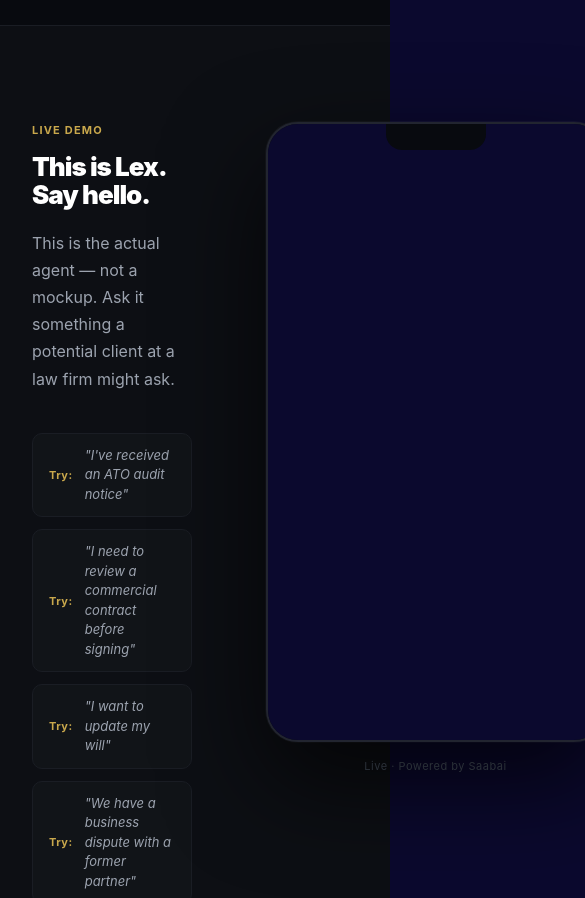
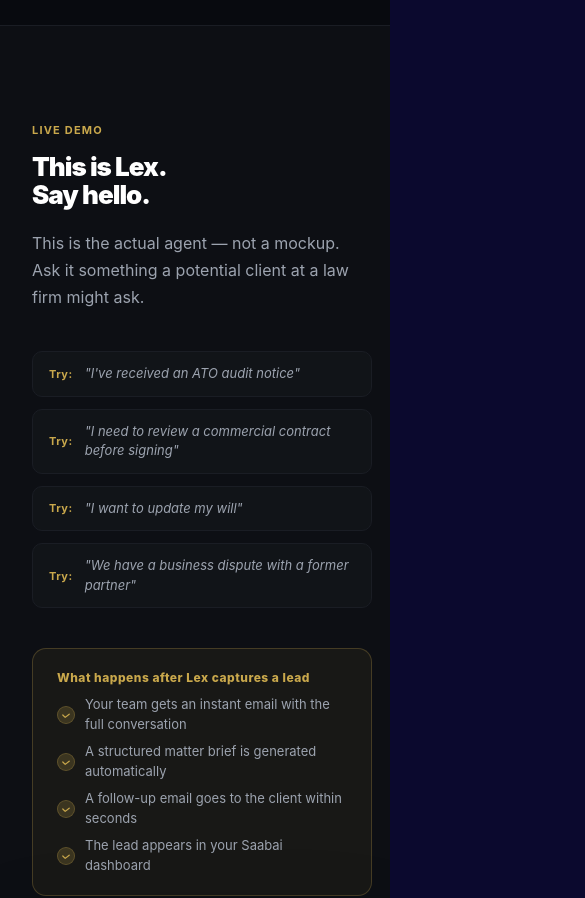
Before and after one commit to sg-satoshi/saabai-site, a Next.js app: page /counsel-backup in a window 390 px wide. Shown: the part 2900-3798 px from the top of the page, 585 px wide, since content can reach past the window. Built offline with nearby package versions, Linux system fonts and the light colour scheme; no server answers.

Commit message:
fix(for-law-firms): stack fixed grids on mobile to remove sideways scroll

```diff
--- a/app/counsel-backup/page.tsx
+++ b/app/counsel-backup/page.tsx
@@ -264,7 +264,14 @@ export default function CounselPage() {
   }
 
   return (
-    <div style={{ background: bg, minHeight: "100vh", color: textPrimary, fontFamily: "'Inter', system-ui, -apple-system, sans-serif" }}>
+    <div style={{ background: bg, minHeight: "100vh", color: textPrimary, fontFamily: "'Inter', system-ui, -apple-system, sans-serif" }} className="lf-root">
+      <style>{`
+        .lf-root { overflow-x: clip; }
+        @media (max-width: 768px) {
+          .lf-stack { grid-template-columns: 1fr !important; gap: 32px !important; }
+          .lf-root [style*="padding: 0 32px"], .lf-root [style*="32px 32px"], .lf-root [style*="80px 32px"] { padding-left: 20px !important; padding-right: 20px !important; }
+        }
+      `}</style>
 
       {/* Nav */}
       <div style={{ borderBottom: "1px solid rgba(255,255,255,0.08)", padding: "0 32px", position: "sticky", top: 0, background: "#0b092e", backdropFilter: "blur(12px)", zIndex: 50 }}>
@@ -346,7 +353,7 @@ export default function CounselPage() {
           </p>
         </div>
 
-        <div style={{ display: "grid", gridTemplateColumns: "repeat(auto-fit, minmax(300px, 1fr))", gap: 24 }}>
+        <div style={{ display: "grid", gridTemplateColumns: "repeat(auto-fit, minmax(min(300px, 100%), 1fr))", gap: 24 }}>
           {PILLARS.map((p, i) => (
             <div key={i} style={{ background: card, border: `1px solid ${border}`, borderRadius: 20, padding: "32px 28px", position: "relative" as const, overflow: "hidden" as const }}>
               <div style={{ position: "absolute" as const, top: 0, left: 0, right: 0, height: 2, background: `linear-gradient(90deg, ${gold}, transparent)` }} />
@@ -365,7 +372,7 @@ export default function CounselPage() {
       {/* Live Demo */}
       <div id="demo" style={{ background: surface, borderTop: `1px solid ${border}`, borderBottom: `1px solid ${border}` }}>
         <div style={{ maxWidth: 1100, margin: "0 auto", padding: "96px 32px" }}>
-          <div style={{ display: "grid", gridTemplateColumns: "1fr 360px", gap: 64, alignItems: "start" }}>
+          <div className="lf-stack" style={{ display: "grid", gridTemplateColumns: "1fr 360px", gap: 64, alignItems: "start" }}>
 
             {/* Left: copy */}
             <div>
@@ -408,7 +415,7 @@ export default function CounselPage() {
 
             {/* Right: phone */}
             <div style={{ display: "flex", flexDirection: "column" as const, alignItems: "center" }}>
-              <div style={{ width: 340, height: 620, background: "#0a0c10", border: `2px solid #222530`, borderRadius: 32, overflow: "hidden", boxShadow: "0 40px 100px rgba(0,0,0,0.7), 0 0 0 1px rgba(255,255,255,0.04)", position: "relative" as const }}>
+              <div style={{ width: 340, maxWidth: "100%", height: 620, background: "#0a0c10", border: `2px solid #222530`, borderRadius: 32, overflow: "hidden", boxShadow: "0 40px 100px rgba(0,0,0,0.7), 0 0 0 1px rgba(255,255,255,0.04)", position: "relative" as const }}>
                 <div style={{ position: "absolute" as const, top: 0, left: "50%", transform: "translateX(-50%)", width: 100, height: 26, background: "#080a0f", borderRadius: "0 0 16px 16px", zIndex: 10 }} />
                 <iframe
                   src="/lex-widget?client=tributumlaw"
@@ -430,7 +437,7 @@ export default function CounselPage() {
           <h2 style={{ fontSize: "clamp(26px, 3.5vw, 40px)", fontWeight: 900, letterSpacing: "-1px", margin: "0 0 16px", color: textPrimary, lineHeight: 1.1 }}>Where Lex earns its keep</h2>
           <p style={{ fontSize: 16, color: textSecondary, maxWidth: 500, margin: 0, lineHeight: 1.7 }}>Lex works across practice areas — the intake process is the same whether it&apos;s tax, property, estates, or commercial work.</p>
         </div>
-        <div style={{ display: "grid", gridTemplateColumns: "repeat(auto-fit, minmax(320px, 1fr))", gap: 20 }}>
+        <div style={{ display: "grid", gridTemplateColumns: "repeat(auto-fit, minmax(min(320px, 100%), 1fr))", gap: 20 }}>
           {USECASES.map((u, i) => (
             <div key={i} style={{ background: card, border: `1px solid ${border}`, borderRadius: 16, padding: "26px 24px" }}>
               <div style={{ display: "inline-block", background: goldDim, border: `1px solid ${goldBorder}`, borderRadius: 6, padding: "3px 10px", marginBottom: 16 }}>
@@ -454,7 +461,7 @@ export default function CounselPage() {
             Lex pays for itself<br />in the first month.
           </h2>
         </div>
-        <div style={{ display: "grid", gridTemplateColumns: "repeat(auto-fit, minmax(300px, 1fr))", gap: 20 }}>
+        <div style={{ display: "grid", gridTemplateColumns: "repeat(auto-fit, minmax(min(300px, 100%), 1fr))", gap: 20 }}>
           {[
             {
               quote: "We were losing at least two quality enquiries a week to after-hours voicemails. Lex captured a $12,000 commercial matter at 10pm on a Sunday. That one matter paid for the year.",
@@ -531,7 +538,7 @@ export default function CounselPage() {
       {/* What's included */}
       <div style={{ background: surface, borderTop: `1px solid ${border}`, borderBottom: `1px solid ${border}` }}>
         <div style={{ maxWidth: 1100, margin: "0 auto", padding: "96px 32px" }}>
-          <div style={{ display: "grid", gridTemplateColumns: "1fr 1fr", gap: 80, alignItems: "start" }}>
+          <div className="lf-stack" style={{ display: "grid", gridTemplateColumns: "1fr 1fr", gap: 80, alignItems: "start" }}>
             <div>
               <p style={{ fontSize: 11, color: gold, letterSpacing: "1.2px", textTransform: "uppercase" as const, fontWeight: 700, margin: "0 0 14px" }}>What&apos;s included</p>
               <h2 style={{ fontSize: "clamp(26px, 3.5vw, 40px)", fontWeight: 900, letterSpacing: "-1px", margin: "0 0 20px", color: textPrimary, lineHeight: 1.1 }}>
@@ -790,7 +797,7 @@ export default function CounselPage() {
           </div>
         </div>
 
-        <div style={{ display: "grid", gridTemplateColumns: "repeat(3, 1fr)", gap: 20 }}>
+        <div className="lf-stack" style={{ display: "grid", gridTemplateColumns: "repeat(3, 1fr)", gap: 20 }}>
           {PRICING.map((plan, i) => (
             <div
               key={i}
@@ -932,7 +939,7 @@ export default function CounselPage() {
 
       {/* About Saabai */}
       <div style={{ background: surface, borderTop: `1px solid ${border}`, borderBottom: `1px solid ${border}` }}>
-        <div style={{ maxWidth: 1100, margin: "0 auto", padding: "80px 32px", display: "grid", gridTemplateColumns: "1fr auto", gap: 64, alignItems: "center" }}>
+        <div className="lf-stack" style={{ maxWidth: 1100, margin: "0 auto", padding: "80px 32px", display: "grid", gridTemplateColumns: "1fr auto", gap: 64, alignItems: "center" }}>
           <div style={{ maxWidth: 580 }}>
             <p style={{ fontSize: 11, color: gold, letterSpacing: "1.2px", textTransform: "uppercase" as const, fontWeight: 700, margin: "0 0 14px" }}>About Saabai</p>
             <h2 style={{ fontSize: 28, fontWeight: 900, letterSpacing: "-0.8px", margin: "0 0 16px", color: textPrimary, lineHeight: 1.2 }}>We build AI agents for professional services firms.</h2>
```
